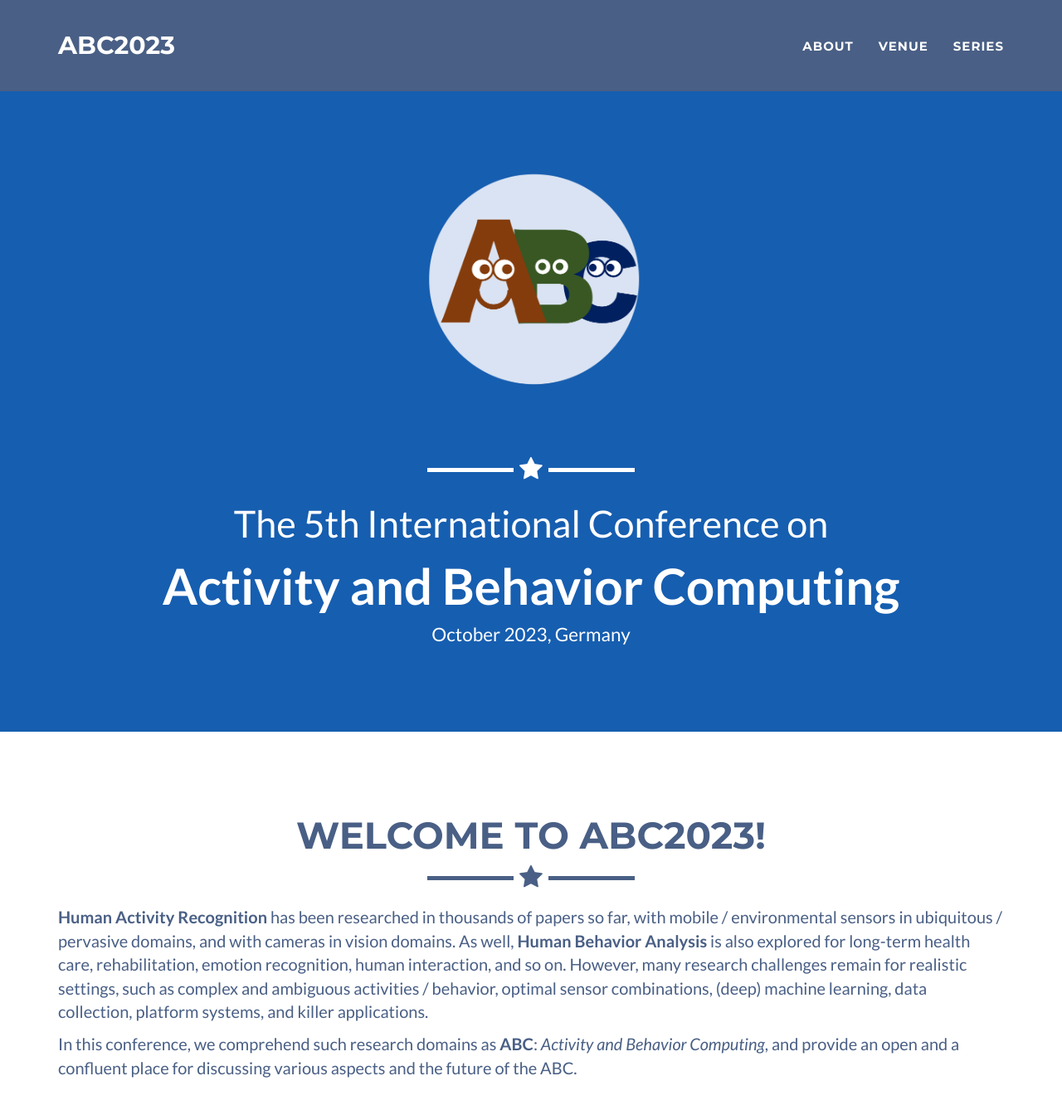
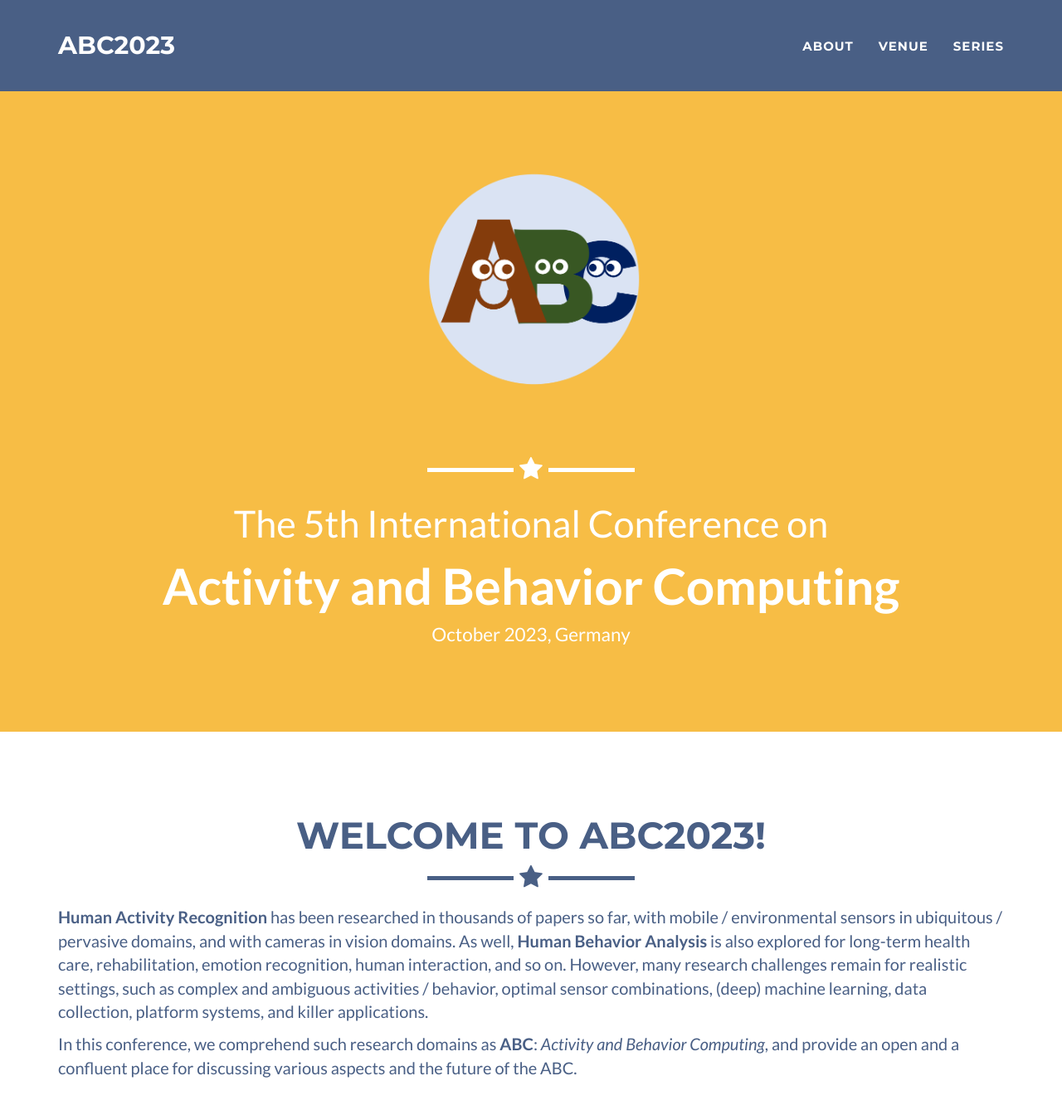
Before and after one commit to abc-research/abc-research.github.io, a Jekyll site: the page built from index.html, in a window 1280 px wide and 1400 px high. Shown: the top 1338 px of the window at 83% size. Built offline with Jekyll 4.4.1, drawn with Linux system fonts in a browser that asks for light colours.

Commit message:
Update _config.yml

```diff
--- a/_config.yml
+++ b/_config.yml
@@ -66,8 +66,8 @@ disqus_shortname: myshortname
 
 # Color settings (hex-codes without the leading hash-tag)
 color:
-  primary: 165EB0
-  primary-rgb: "22,94,176"
+  primary: F7BD45
+  primary-rgb: "247,189,69"
 #  primary: ee6128, 444648
 #  primary-rgb: 238,97,40.    73,95,133
   secondary: 495F85
```
